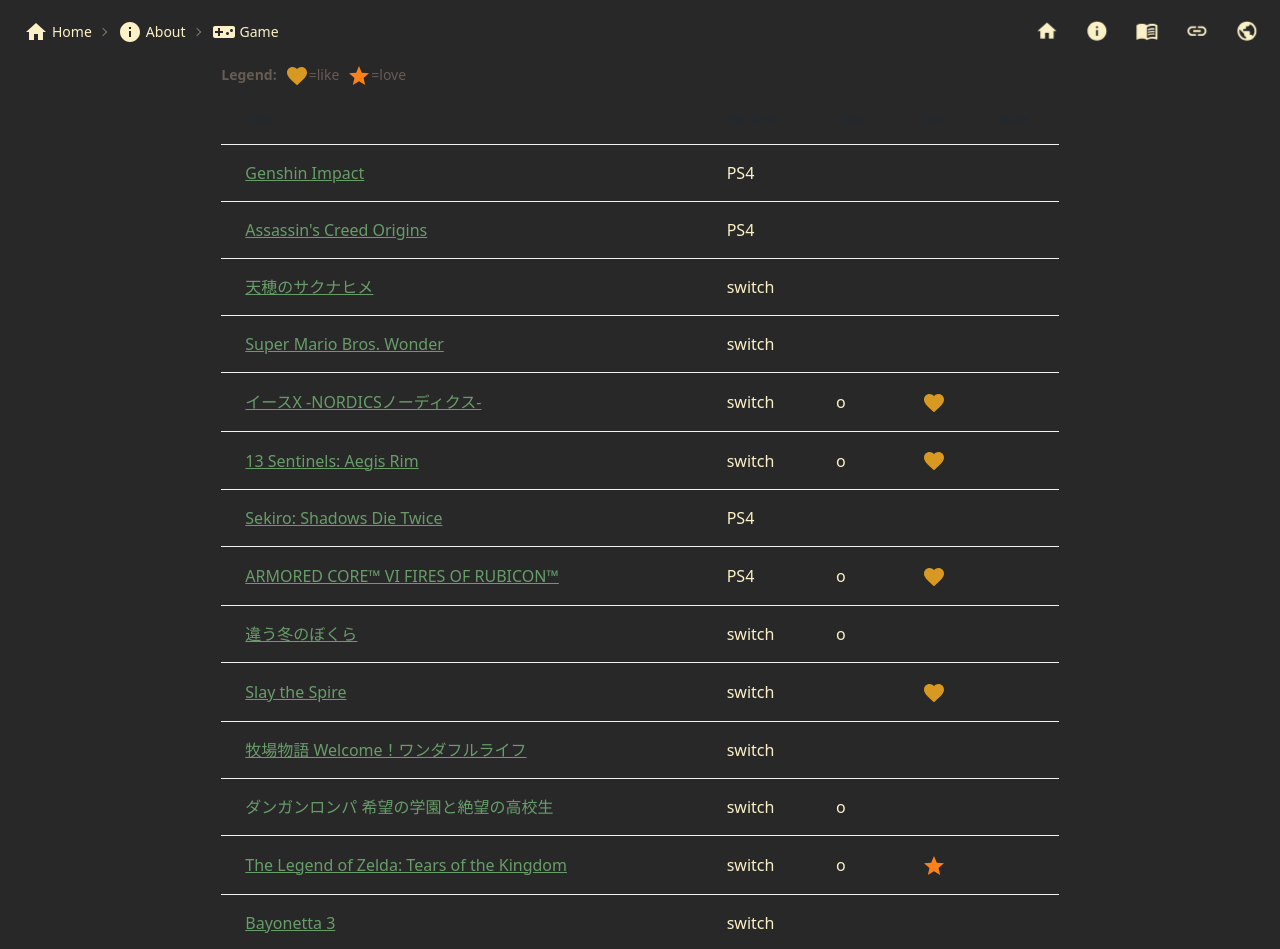
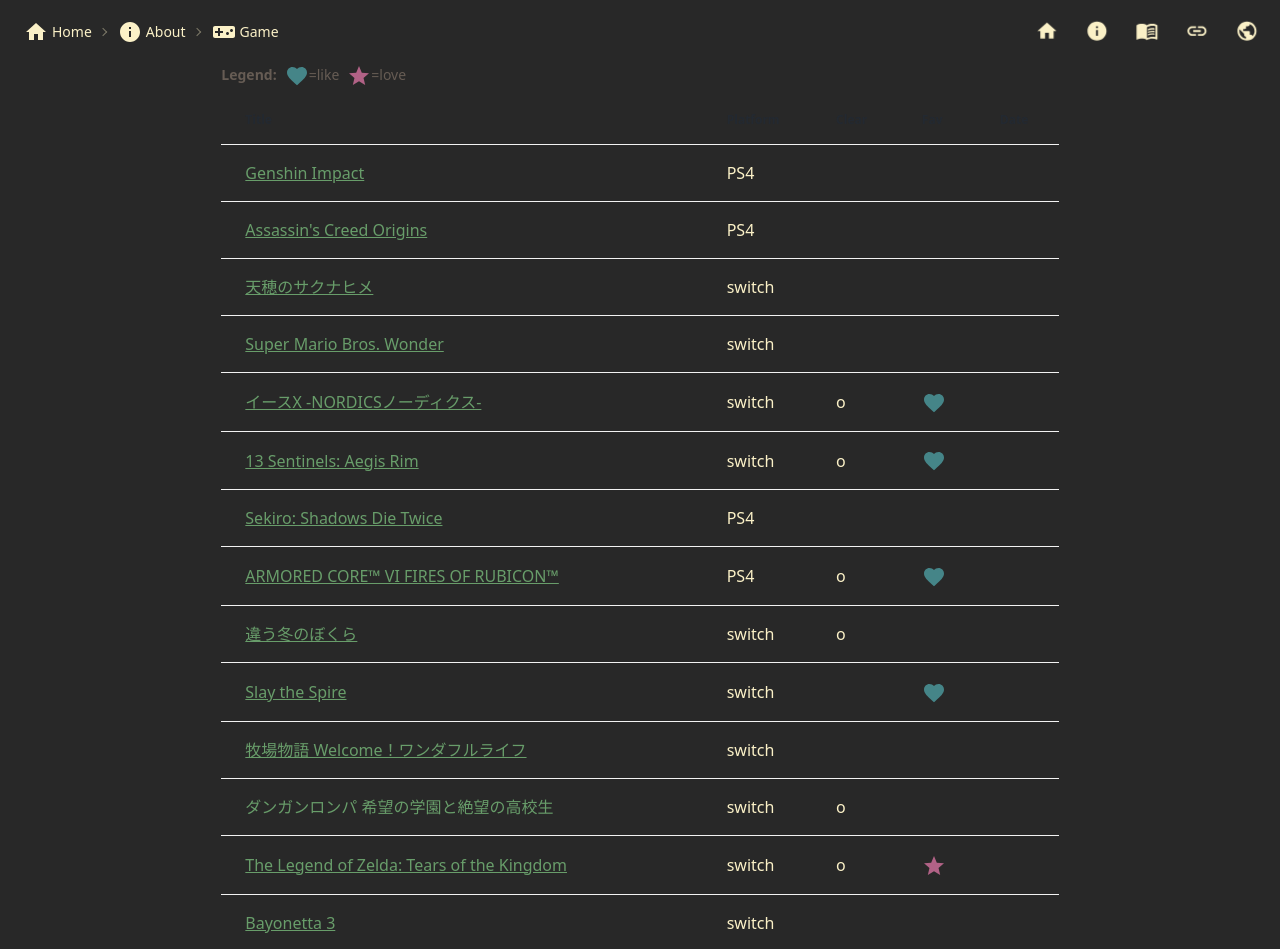
Before and after one commit to smallkirby/inu.smallkirby.com, a Next.js app: page /about/game in a window 1280 px wide. Shown: the top 949 px of the page. Built offline with nearby package versions, Linux system fonts and the light colour scheme.

Commit message:
game: change symbol color
Signed-off-by: smallkirby <ssmallkirby@gmail.com>

```diff
--- a/src/app/about/game/page.tsx
+++ b/src/app/about/game/page.tsx
@@ -22,9 +22,9 @@
       <td>{game.clear ? 'o' : ''}</td>
       <td>
         {game.fav === 'o' ? (
-          <Favorite className="text-md text-gv-yellow1" />
+          <Favorite className="text-md text-gv-blue1" />
         ) : game.fav === '!' ? (
-          <Grade className="text-gv-orange2" />
+          <Grade className="text-gv-purple1" />
         ) : (
           <span />
         )}
@@ -40,11 +40,11 @@
       <div className="mb-2 text-sm text-gv-bg3">
         <span className="mr-2 font-bold">Legend:</span>
         <span className="mr-2">
-          <Favorite className="text-xs text-gv-yellow1" />
+          <Favorite className="text-xs text-gv-blue1" />
           =like
         </span>
         <span>
-          <Grade className="text-xs text-gv-orange2" />
+          <Grade className="text-xs text-gv-purple1" />
           =love
         </span>
       </div>
```
